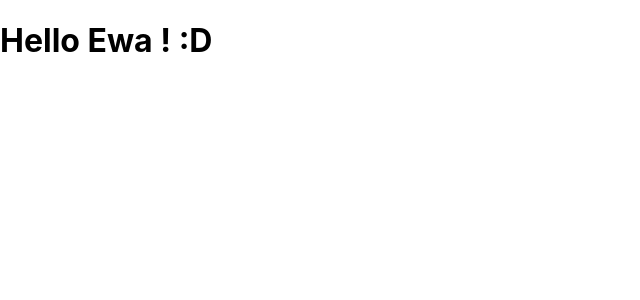
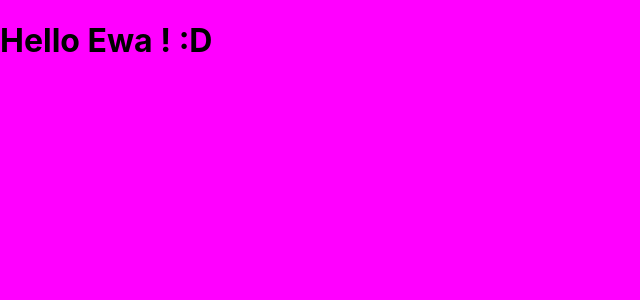
Before and after one commit to BlackDragon-1/childleisuretime, a React (Create React App) app: page / in a window 1280 px wide. Shown: the top 300 px of the page, without its empty margins (0-640 px from the left). Built offline with nearby package versions, Linux system fonts and the light colour scheme.

Commit message:
change background color

```diff
--- a/src/App.js
+++ b/src/App.js
@@ -1,8 +1,9 @@
 import './App.css';
 
 function App() {
-  return (
+  return (<>
     <h1> Hello Ewa !  :D</h1>
+    </>
   );
 }
 
--- a/src/index.css
+++ b/src/index.css
@@ -5,6 +5,7 @@ body {
     sans-serif;
   -webkit-font-smoothing: antialiased;
   -moz-osx-font-smoothing: grayscale;
+  background-color: magenta;
 }
 
 code {
```
Also changed, not shown: 1 other file (tests, documents, lock files or other folders).
